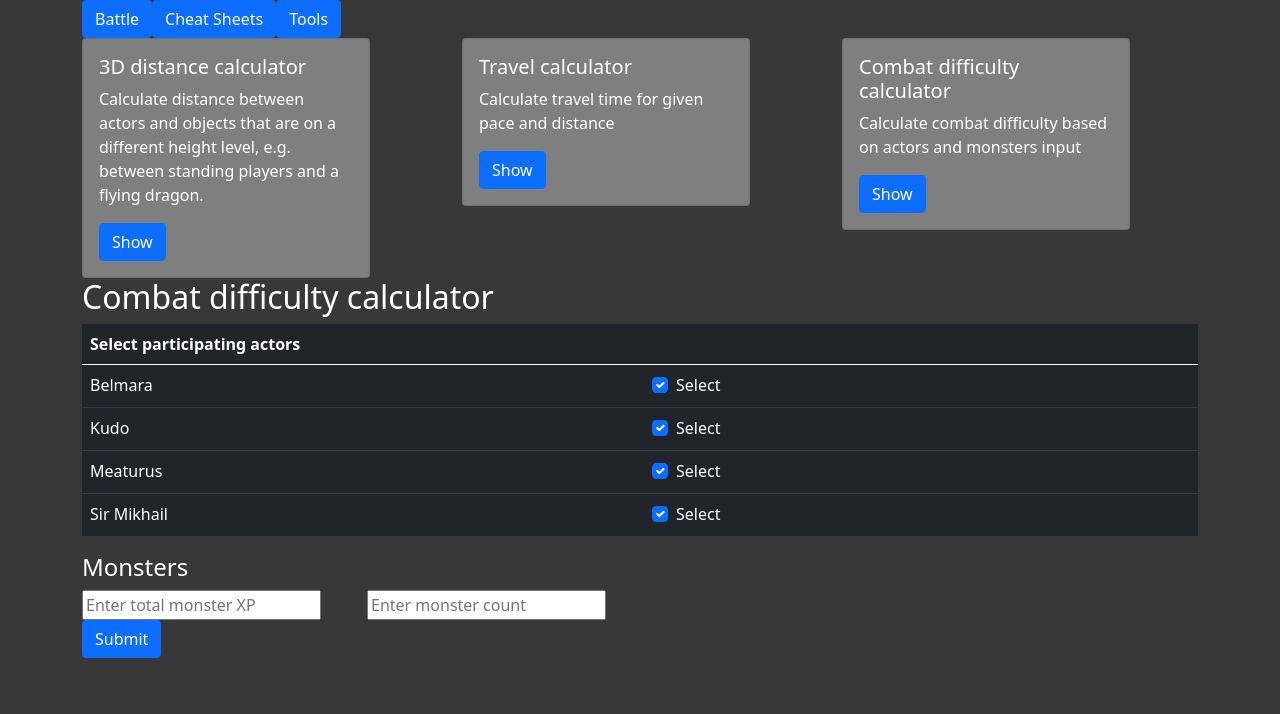
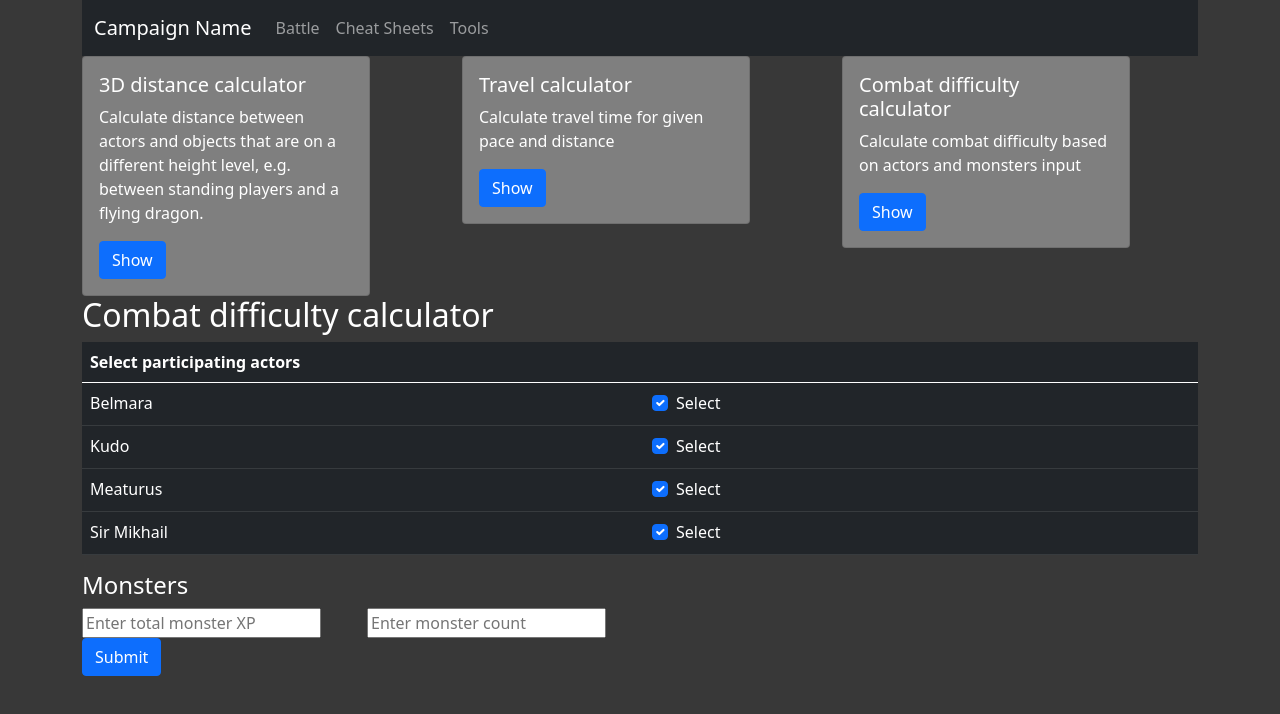
Before and after one commit to vincent2704/dungeon-masters-tracker, an Angular app: page / in a window 1280 px wide. Shown: the top 714 px of the page. Built offline with nearby package versions, Linux system fonts and the light colour scheme.

Commit message:
added navbar instead of buttons on main page

```diff
--- a/src/app/app.component.html
+++ b/src/app/app.component.html
@@ -1,11 +1,29 @@
 <div class="container">
-  <div class="row">
-    <div class="col">
-      <button class="btn btn-primary" (click)="onShowBattleComponent()">Battle</button>
-      <button class="btn btn-primary" (click)="onShowCheatSheetComponent()">Cheat Sheets</button>
-      <button class="btn btn-primary" (click)="onShowToolsComponent()">Tools</button>
+  <nav class="navbar navbar-expand-lg navbar-dark bg-dark">
+    <div class="container-fluid">
+      <a class="navbar-brand">Campaign Name</a>
+      <button class="navbar-toggler" type="button" data-bs-toggle="collapse" data-bs-target="#navbarNav"
+              aria-controls="navbarNav" aria-expanded="false" aria-label="Toggle navigation">
+        <span class="navbar-toggler-icon"></span>
+      </button>
+      <div class="collapse navbar-collapse" id="navbarNav">
+        <ul class="navbar-nav">
+          <li class="nav-item">
+            <a class="nav-link" aria-current="page" (click)="onShowBattleComponent()">Battle</a>
+          </li>
+          <li class="nav-item">
+            <a class="nav-link" (click)="onShowCheatSheetComponent()">Cheat Sheets</a>
+          </li>
+          <li class="nav-item">
+            <a class="nav-link" (click)="onShowToolsComponent()">Tools</a>
+          </li>
+        </ul>
+      </div>
     </div>
-  </div>
+  </nav>
+</div>
+
+<div class="container">
   <app-battle *ngIf="showBattleComponent"></app-battle>
   <app-cheat-sheets *ngIf="showCheatSheetComponent"></app-cheat-sheets>
   <app-tools *ngIf="showToolsComponent"></app-tools>
```
